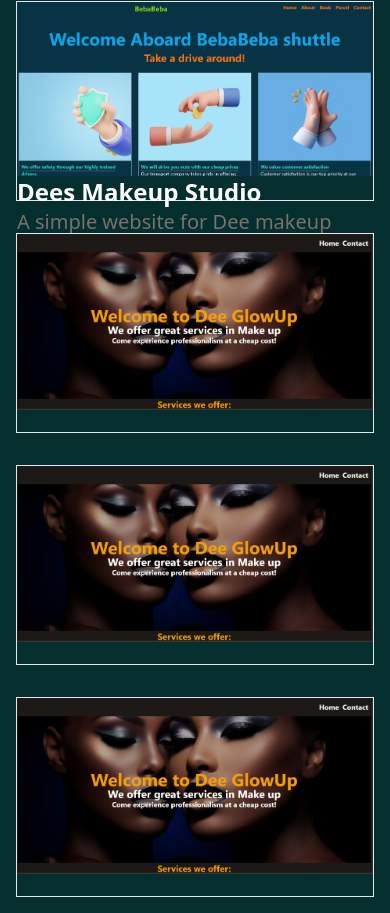
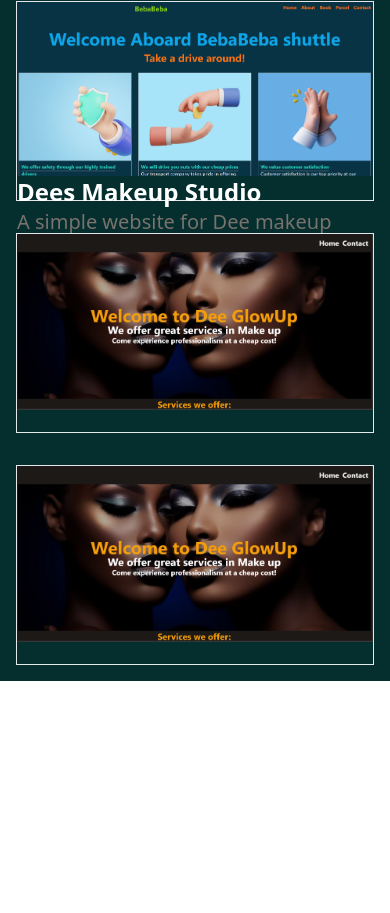
Before and after one commit to Solomon-Gachure/gachureportfolio, a React (Create React App) app: page /projects in a window 390 px wide. Shown: the part 546-1459 px from the top of the page. After the commit the page ends 1227 px from the top, so only its background shows below. Built offline with nearby package versions, Linux system fonts and the light colour scheme.

Commit message:
Small change

```diff
--- a/src/component/projects.js
+++ b/src/component/projects.js
@@ -39,12 +39,7 @@ const Projects = () => {
      alt="" />
 <p></p>
 </div>
-<div className='border md:h-[400px] md:max-w-[350px] h-[200px]'>
-    <img className='w-full'
-    src={dee}
-     alt="" />
-<p></p>
-</div>
+
 
     </div>
 </div>
```
